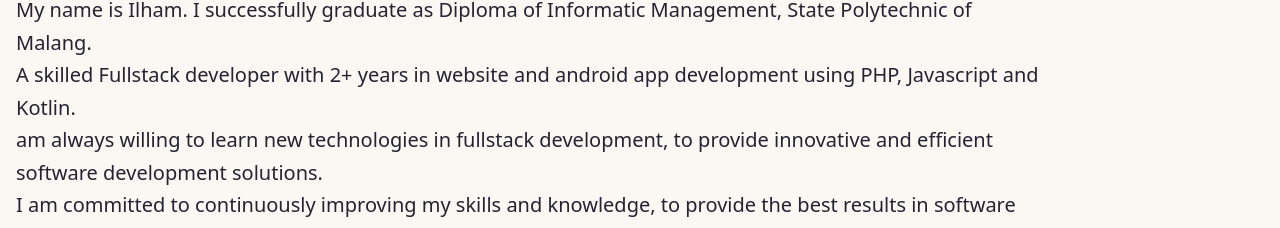
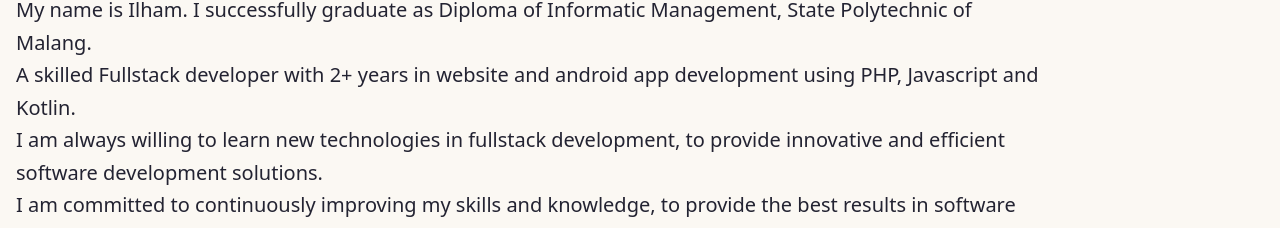
Before and after one commit to mbahgembrong/Portofolio-Profile-V1, a Next.js app: page / in a window 1280 px wide. Shown: the part 857-1085 px from the top of the page. Built offline with nearby package versions, Linux system fonts and the light colour scheme; no server answers.

Commit message:
Update index.jsx
fix typo about section

```diff
--- a/app/sections/about/index.jsx
+++ b/app/sections/about/index.jsx
@@ -30,7 +30,7 @@ export function AboutSection() {
 						<p>
 							A skilled Fullstack developer with 2+ years in website and android app development using PHP, Javascript and Kotlin.
 						</p>
-						<p> am always willing to learn new technologies in fullstack development, to provide innovative and efficient software development solutions.</p>
+						<p>I am always willing to learn new technologies in fullstack development, to provide innovative and efficient software development solutions.</p>
 						<p>
 							I am committed to continuously improving my skills and knowledge, to provide the best results in software development.
 						</p>
```
